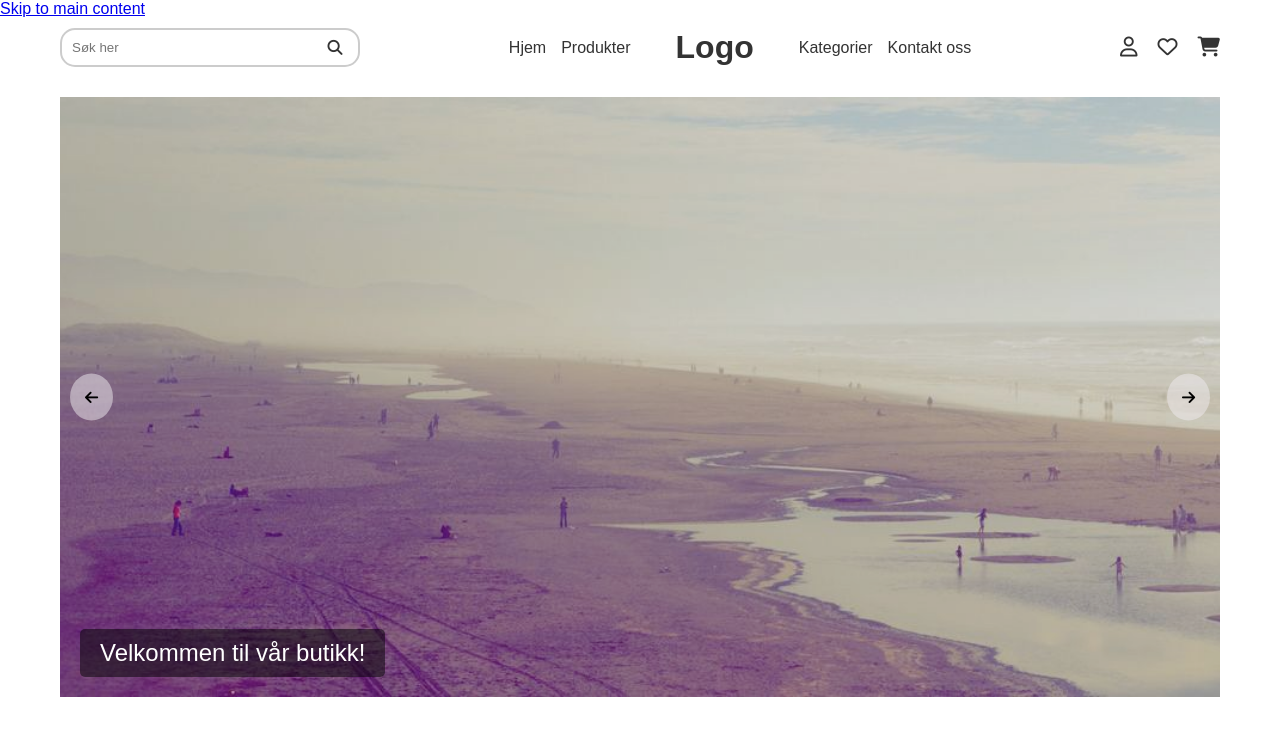
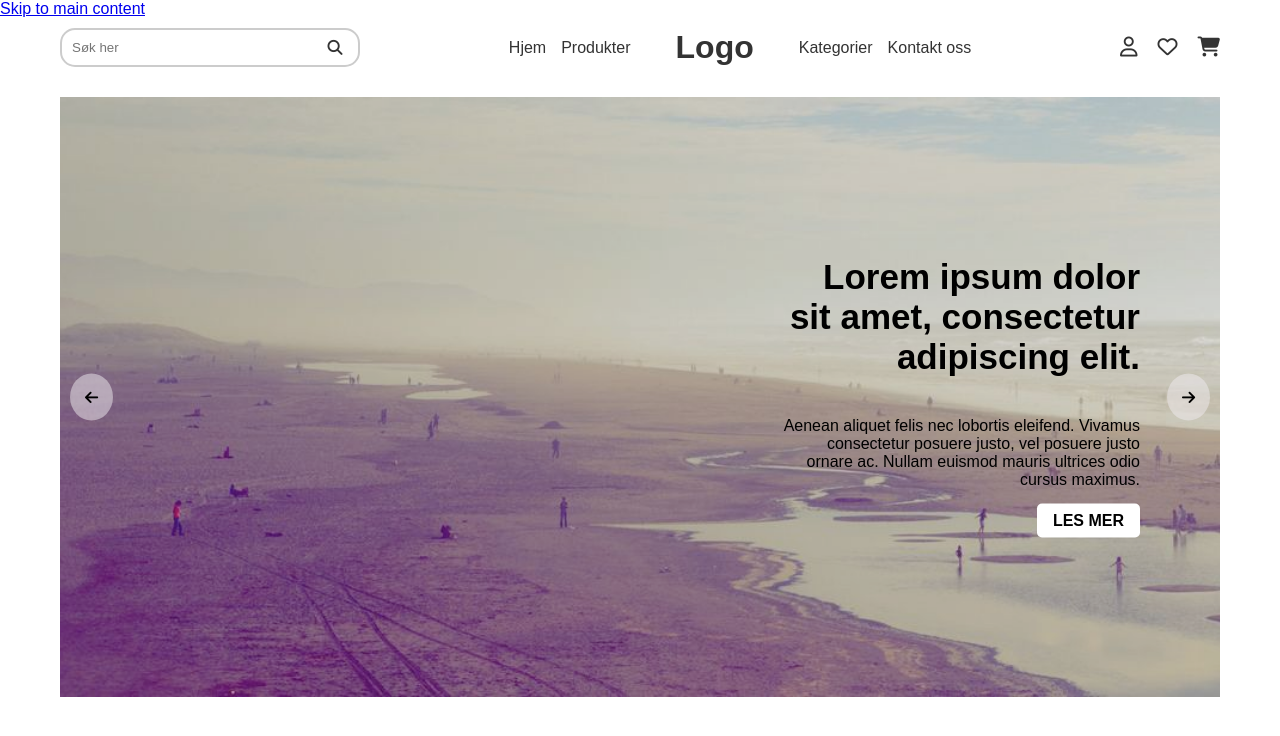
Before and after one commit to Tomma252/Webutvkling-Eksamen-2024, a plain HTML site: page Eksamen/index.html in a window 1280 px wide. Drawn offline with Linux system fonts and the light colour scheme.

Commit message:
Litt mer

```diff
--- a/Eksamen/index.html
+++ b/Eksamen/index.html
@@ -45,15 +45,27 @@
             <ul class="slider-container">
                 <li class="slider-frame">
                     <img src="./img/bilde1.jpg" alt="Bilde av butikkens velkomstbannere">
-                    <span class="slider-text">Velkommen til vår butikk!</span>
+                    <article class="banner-content">
+                        <h2>Lorem ipsum dolor sit amet, consectetur adipiscing elit.</h2>
+                        <p>Aenean aliquet felis nec lobortis eleifend. Vivamus consectetur posuere justo, vel posuere justo ornare ac. Nullam euismod mauris ultrices odio cursus maximus.</p>
+                        <a href="#popular-products" class="banner-button">LES MER</a>
+                    </article>
                 </li>
                 <li class="slider-frame">
                     <img src="./img/bilde1.jpg" alt="Bilde av nye produkter">
-                    <span class="slider-text">Se våre nyeste produkter!</span>
+                    <article class="banner-content">
+                        <h2>Se våre nyeste produkter!</h2>
+                        <p>Finn det nyeste innen mote og teknologi.</p>
+                        <a href="#popular-products" class="banner-button">LES MER</a>
+                    </article>
                 </li>
                 <li class="slider-frame">
                     <img src="./img/bilde1.jpg" alt="Bilde av spesialtilbud">
-                    <span class="slider-text">Spesialtilbud for deg!</span>
+                    <article class="banner-content">
+                        <h2>Spesialtilbud for deg!</h2>
+                        <p>Gjør et kupp på våre beste produkter!</p>
+                        <a href="#popular-products" class="banner-button">LES MER</a>
+                    </article>
                 </li>
             </ul>
             <button class="prev" aria-label="Forrige bilde">
--- a/Eksamen/style.css
+++ b/Eksamen/style.css
@@ -119,7 +119,6 @@ header {
     font-size: 20px;
     color: var(--dark-gray);
     cursor: pointer;
-    transition: color 0.3s;
 }
 
 #banner-section {
@@ -187,6 +186,42 @@ button.next {
     right: 10px;
 }
 
+.banner-content {
+    position: absolute;
+    top: 50%;
+    right: 20px;
+    transform: translateY(-50%);
+    color: black;
+    text-align: right;
+    padding: 20px;
+    border-radius: 8px;
+    max-width: 300px;
+}
+
+.banner-content h2 {
+    font-size: 20px;
+    margin-bottom: 40px;
+}
+
+.banner-content p {
+    font-size: 14px;
+    margin-bottom: 15px;
+    font-weight: 500;
+}
+
+.banner-button {
+    display: inline-block;
+    padding: 8px 16px;
+    background-color: white;
+    color: black;
+    font-weight: bolder;
+    text-decoration: none;
+    font-size: 14px;
+    border-radius: 5px;
+    transition: background-color 0.3s ease;
+}
+
+
 @media (min-width: 768px) {
     header {
         flex-direction: row;
@@ -224,6 +259,23 @@ button.next {
     .slider-container {
         overflow-x: scroll;
     }
+
+    .banner-content {
+        right: 40px;
+        max-width: 350px;
+    }
+
+    .banner-content h2 {
+        font-size: 24px;
+    }
+
+    .banner-content p {
+        font-size: 16px;
+    }
+
+    .banner-button {
+        font-size: 16px;
+    }
 }
 
 @media (min-width: 1024px) {
@@ -253,10 +305,12 @@ button.next {
         gap: 20px;
     }
 
+    .icons i {
+        transition: transform 0.3s ease;
+    }
+
     .icons i:hover {
-        color: var(--primary-color);
-        transform: scale(1.2);
-        transition: color 0.3s ease, transform 0.3s ease;
+        transform: scale(1.4);
     }
 
     #banner-section {
@@ -268,4 +322,17 @@ button.next {
         transform: scale(1.1);
         box-shadow: 0 4px 12px rgba(0, 0, 0, 0.3);
     }
+
+    .banner-content {
+        right: 60px;
+        max-width: 400px;
+    }
+
+    .banner-content h2 {
+        font-size: 35px;
+    }
+
+    .banner-button:hover {
+        background-color: darken(var(--primary-color), 10%);
+    }
 }
```
